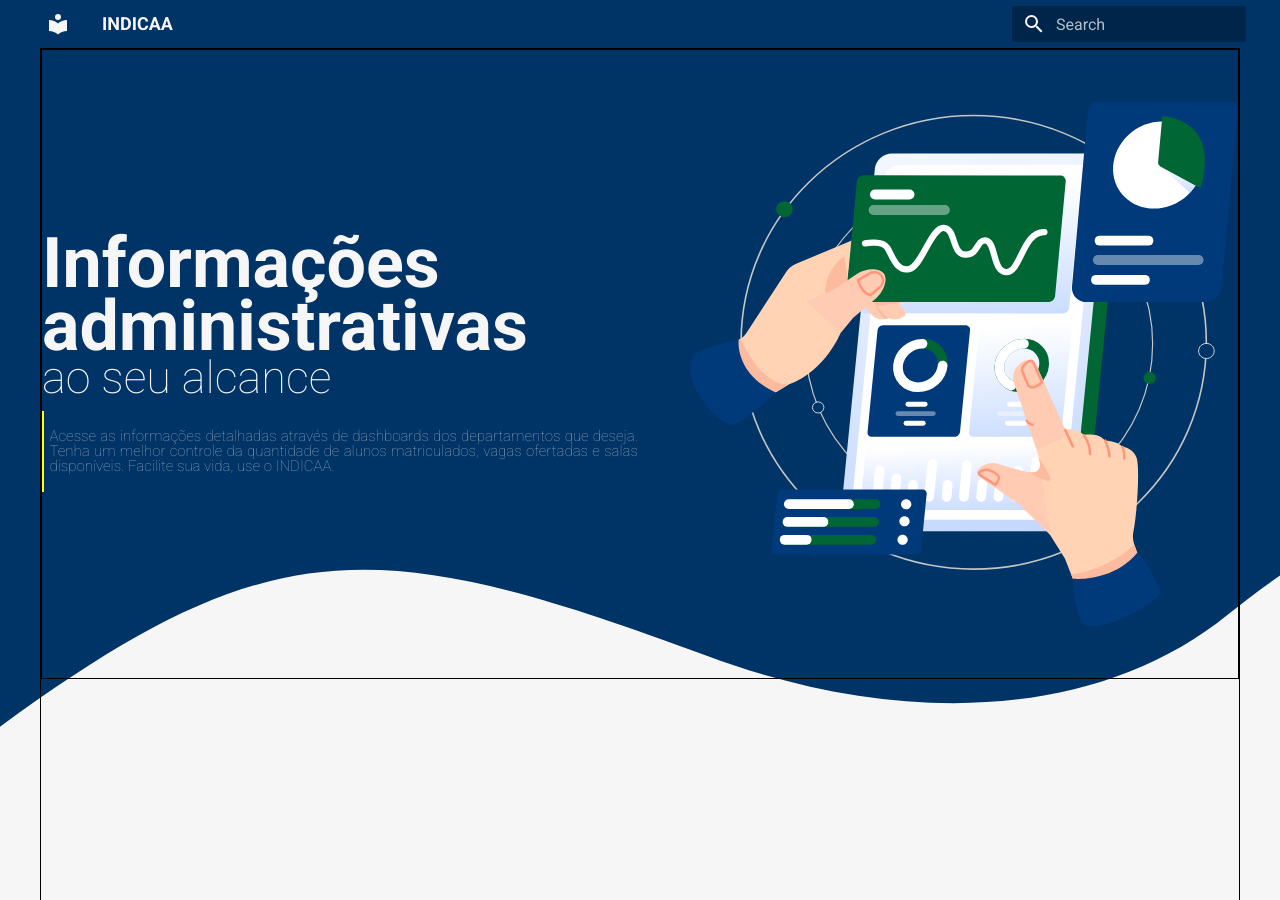
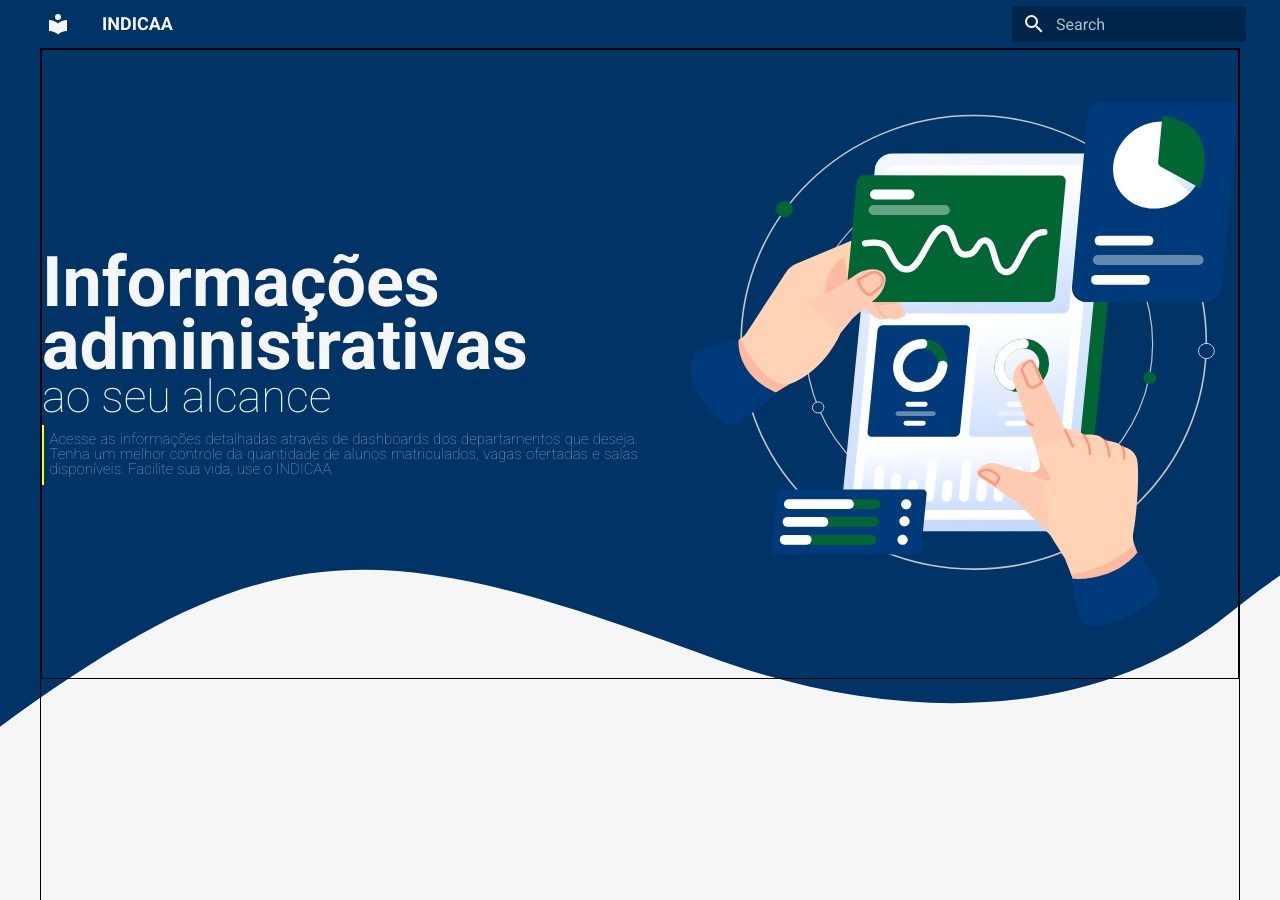
Before and after one commit to fga-eps-mds/2021.2-INDICAA-Wiki, an MkDocs documentation site: the page built from docs/index.md, in a window 1280 px wide and 900 px high. Built offline with MkDocs 1.6.1 and Material for MkDocs 9.7.7, drawn with Linux system fonts in a browser that asks for light colours.

Commit message:
:repeat:(#119):Alteração na responsividade mobile

```diff
--- a/overrides/home.html
+++ b/overrides/home.html
@@ -44,7 +44,7 @@
         }
 
         .minor{
-            margin-top: .5em;
+            margin-top: 1em;
             display: flex;
             position: relative;
             font-size: clamp(1em, 1em + 2vh, 1.5em);
@@ -52,7 +52,7 @@
             margin-left: .5em;
             width: 100%;
             max-width: fit-content;
-            height: 10vh;
+            height: 130%;
             align-items: center;
             text-align: justify;
             color: #f6f6f68e;
@@ -61,7 +61,7 @@
             content: '';
             display: inline-block;
             width: .1rem;
-            height: 9vh;
+            height: calc(100% + 1em);
             background: yellow;
             position: absolute;
             left: -.5em;
@@ -99,21 +99,26 @@
                 height: max-content;
             }
             .apresentacao{
-                padding: 5vh;
-                flex-wrap: wrap;
+                height: 100%;
+                min-height: 90vh;
+                flex-direction: column;
+                justify-content: center;
+
             }
             .titulo-descritivo{
-                font-size: 5vh;
+                font-size: clamp(3em, 5vh, 4.5em);
             }
             .sub{
-                font-size: 4vh;
+                font-size: clamp(2.5em, 5vh, 3.5em);
             }
             .minor{
-                font-size: 1.5vh;
+                height: fit-content;
+                font-size: clamp(1em, 5vh, 1.2em);
             }
             .illustration{
-                height: 40vh;
-                margin: 0;
+                max-width: 300px;
+                max-height: 300px;
+                margin: 5em 0 0 0;
             }
         }
 
```
